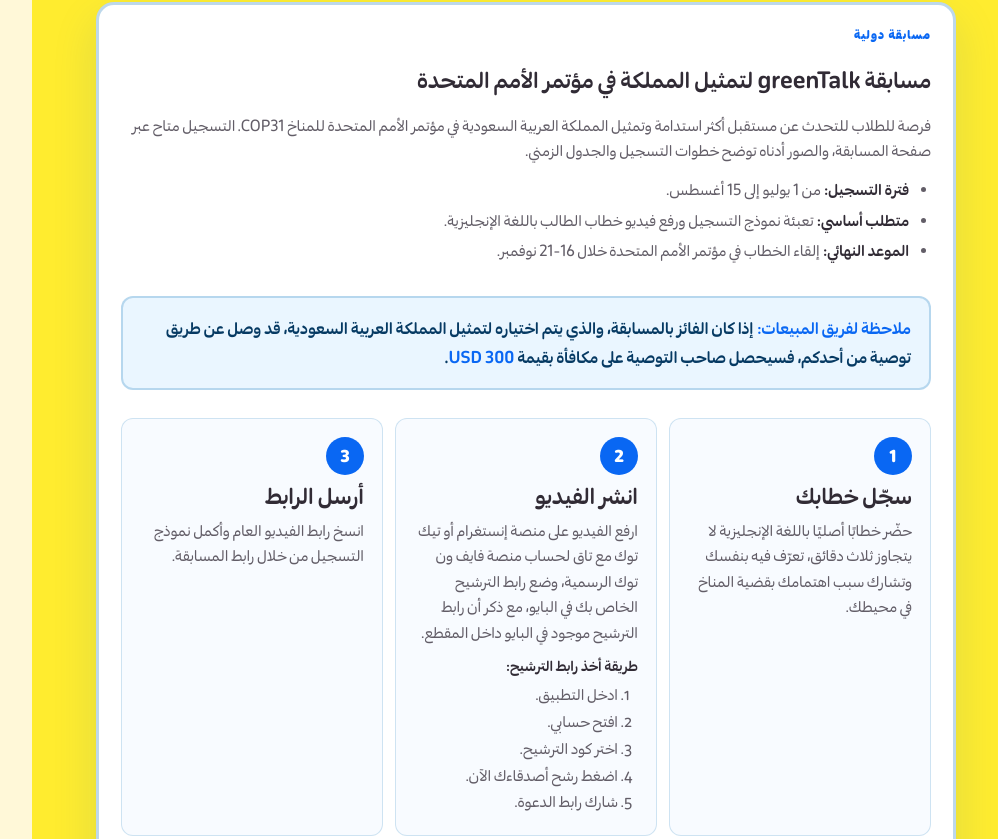
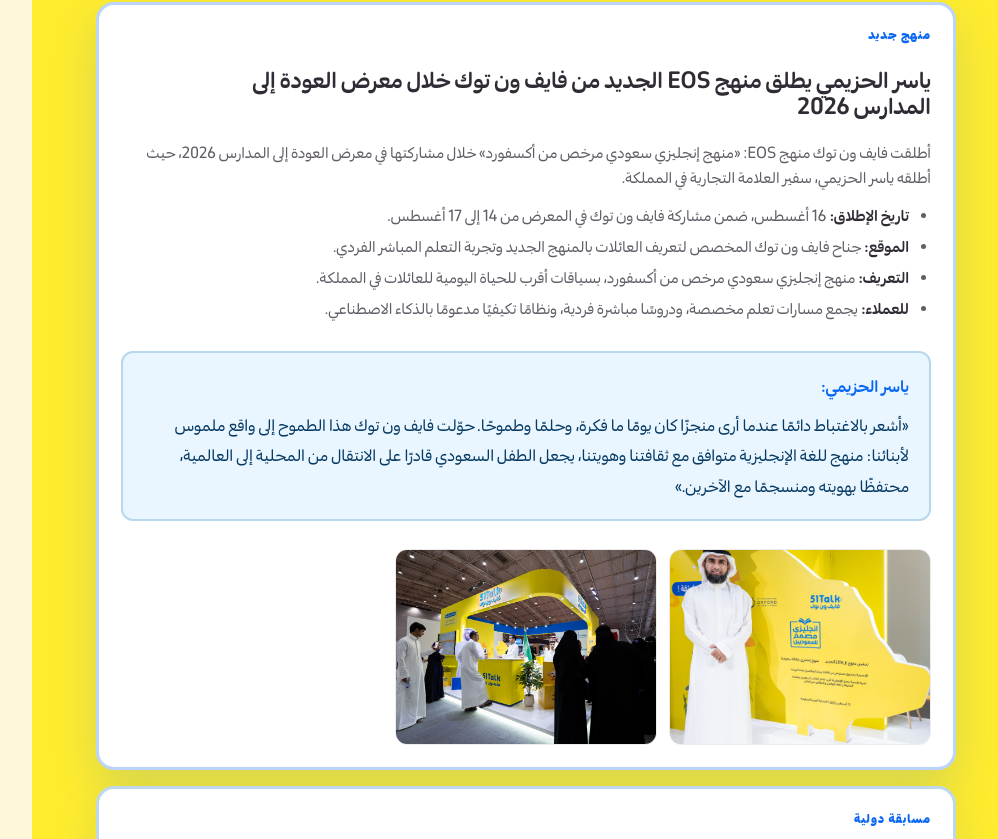
Before and after one commit to asem-albusair/Sales-tool-kit, a plain HTML site: page index.html in a window 1280 px wide. Shown: the part 1266-2105 px from the top of the page, without its empty margins (260-1258 px from the left). Drawn offline with Linux system fonts and the light colour scheme.

Commit message:
Add EOS curriculum campaign

```diff
--- a/index.html
+++ b/index.html
@@ -34,6 +34,7 @@
 
         <nav class="nav-list">
           <a href="#campaigns" class="active">آخر الحملات</a>
+          <a href="#eos-campaign">منهج EOS</a>
           <a href="#social">السوشيال ميديا</a>
           <a href="#shadi-story">قصة شادي</a>
           <a href="#abdulmohsen-story">قصة عبدالمحسن</a>
@@ -129,6 +130,32 @@
             <p>روابط ومواد جاهزة لفريق المبيعات لاستخدامها أثناء العروض، المكالمات، والمتابعات.</p>
           </div>
           <div class="campaign-links-grid">
+            <article id="eos-campaign" class="campaign-link-card toolkit-card eos-campaign-card" data-type="campaign">
+              <span class="tag">منهج جديد</span>
+              <h3>ياسر الحزيمي يطلق منهج EOS الجديد من فايف ون توك خلال معرض العودة إلى المدارس 2026</h3>
+              <p>
+                أطلقت فايف ون توك منهج EOS: «منهج إنجليزي سعودي مرخص من أكسفورد» خلال مشاركتها في معرض
+                العودة إلى المدارس 2026، حيث أطلقه ياسر الحزيمي، سفير العلامة التجارية في المملكة.
+              </p>
+              <ul class="campaign-notes">
+                <li><strong>تاريخ الإطلاق:</strong> 16 أغسطس، ضمن مشاركة فايف ون توك في المعرض من 14 إلى 17 أغسطس.</li>
+                <li><strong>الموقع:</strong> جناح فايف ون توك المخصص لتعريف العائلات بالمنهج الجديد وتجربة التعلم المباشر الفردي.</li>
+                <li><strong>التعريف:</strong> منهج إنجليزي سعودي مرخص من أكسفورد، بسياقات أقرب للحياة اليومية للعائلات في المملكة.</li>
+                <li><strong>للعملاء:</strong> يجمع مسارات تعلم مخصصة، ودروسًا مباشرة فردية، ونظامًا تكيفيًا مدعومًا بالذكاء الاصطناعي.</li>
+              </ul>
+              <div class="campaign-quote">
+                <strong>ياسر الحزيمي:</strong>
+                <span>
+                  «أشعر بالاغتباط دائمًا عندما أرى منجزًا كان يومًا ما فكرة، وحلمًا وطموحًا. حوّلت فايف ون توك هذا
+                  الطموح إلى واقع ملموس لأبنائنا: منهج للغة الإنجليزية متوافق مع ثقافتنا وهويتنا، يجعل الطفل السعودي
+                  قادرًا على الانتقال من المحلية إلى العالمية، محتفظًا بهويته ومنسجمًا مع الآخرين.»
+                </span>
+              </div>
+              <div class="campaign-photo-grid eos-photo-grid" aria-label="صور إطلاق منهج EOS في معرض العودة إلى المدارس 2026">
+                <img src="assets/campaigns/eos-2026/eos-yasser-launch.jpg" alt="ياسر الحزيمي في جناح فايف ون توك لإطلاق منهج EOS">
+                <img src="assets/campaigns/eos-2026/eos-booth.jpg" alt="جناح فايف ون توك في معرض العودة إلى المدارس 2026">
+              </div>
+            </article>
             <article class="campaign-link-card toolkit-card un-campaign-card" data-type="campaign">
               <span class="tag">مسابقة دولية</span>
               <h3>مسابقة greenTalk لتمثيل المملكة في مؤتمر الأمم المتحدة</h3>
--- a/styles.css
+++ b/styles.css
@@ -620,6 +620,31 @@ main {
 
 .campaign-link-actions .copy-button {
   margin-top: 0;
+}
+
+.eos-campaign-card {
+  border: 3px solid rgba(9, 103, 243, 0.28);
+  box-shadow: 0 18px 45px rgba(9, 103, 243, 0.16);
+}
+
+.campaign-quote {
+  display: grid;
+  gap: 8px;
+  margin-top: 14px;
+  padding: 18px 20px;
+  color: #063a63;
+  background: #eaf6ff;
+  border: 2px solid rgba(18, 116, 184, 0.24);
+  border-radius: 12px;
+  line-height: 1.9;
+}
+
+.campaign-quote strong {
+  color: var(--blue);
+}
+
+.eos-photo-grid {
+  grid-template-columns: minmax(0, 0.82fr) minmax(0, 1.18fr);
 }
 
 .un-campaign-card {
```
Also changed, not shown: assets/campaigns/eos-2026/eos-booth.jpg (added), assets/campaigns/eos-2026/eos-yasser-launch.jpg (added).
